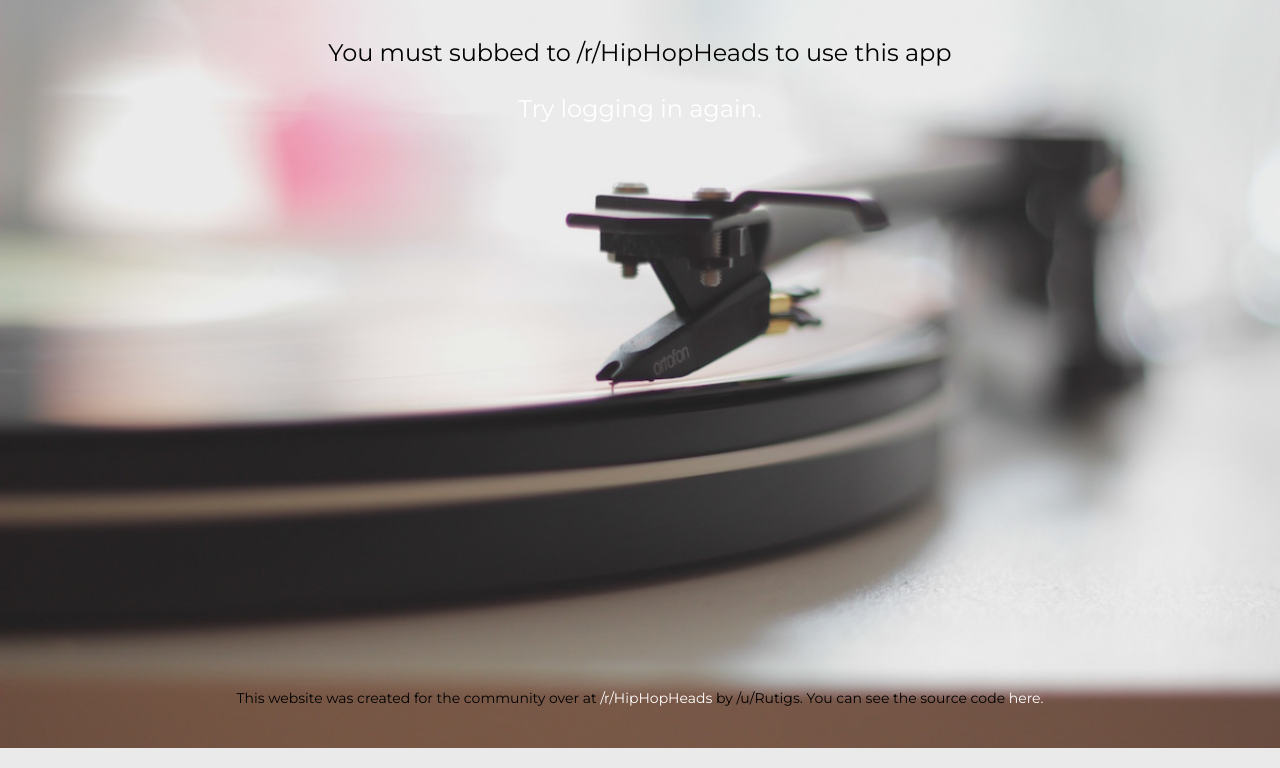
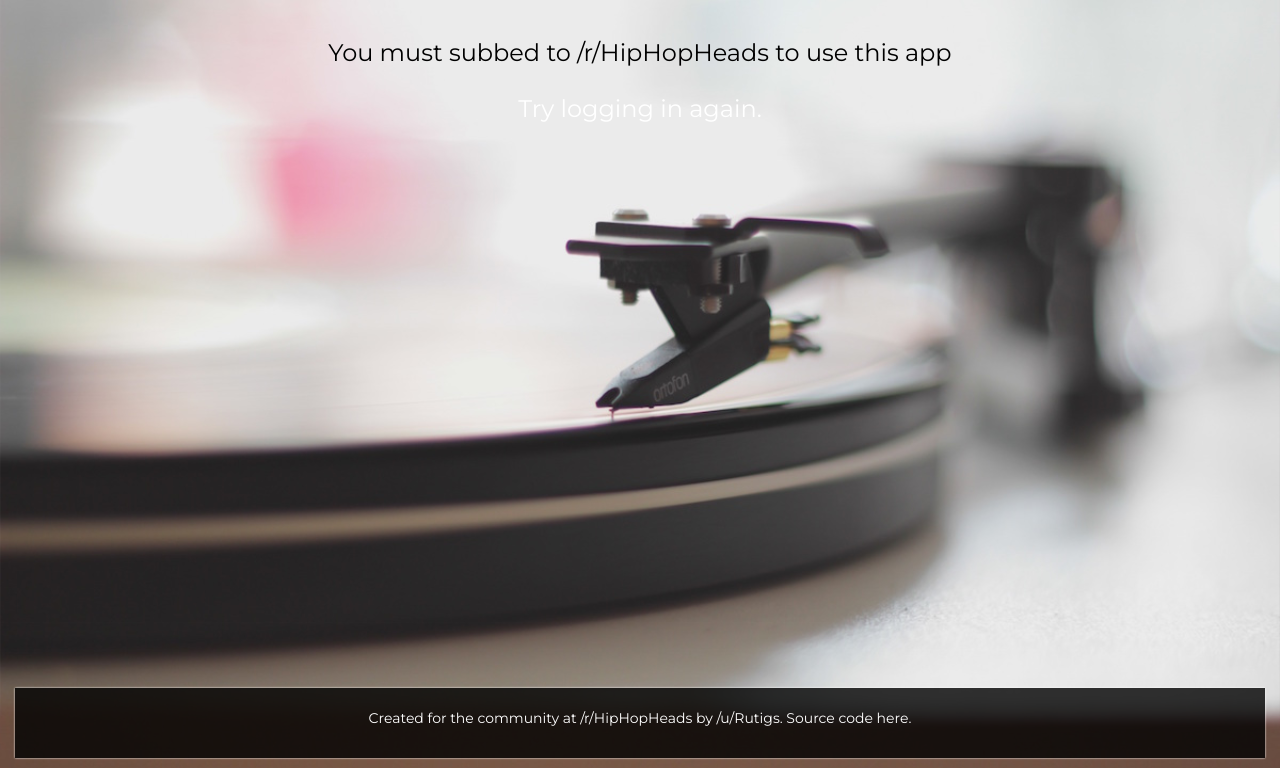
Before and after one commit to rutigs/hhhpolls, a Django app: page /notsubbed/ in a window 1280 px wide. Shown: the part 52-820 px from the top of the page. Run offline with Django 3.2, Linux system fonts and the light colour scheme; some libraries are stand-ins or nearby versions.

Commit message:
css fixes

```diff
--- a/static/css/main.css
+++ b/static/css/main.css
@@ -14,6 +14,19 @@ body {
     width: 100%;
     height: 60px;
     text-align: center;
+}
+.footer-p {
+    display: inline-block;
+    vertical-align: middle;
+    line-height: 60px;
+    height: 100%;
+}
+.footer-div {
+    background:rgba(0,0,0,0.8);
+	box-shadow: 0px 0px 2px white;
+	-webkit-box-shadow: 0px 0px 2px white;
+	-o-box-shadow: 0px 0px 2px white;
+    color: white;
 }
 #loginform {
     text-align: center;
@@ -50,7 +64,7 @@ iframe, img {
     margin-left: auto;
     margin-right: auto;
 }
-h2, h3, h4 {
+h1, h2, h3, h4 {
     text-align: center;
 }
 .col-centered {
--- a/templates/base.html
+++ b/templates/base.html
@@ -53,8 +53,8 @@
 
 <footer class="footer">
     <div class="container-fluid">
-        <div class="col-xs-12 col-sm-12 col-md-12 col-lg-12 col-centered">
-            <p>This website was created for the community over at <a href="www.reddit.com/r/HipHopHeads">/r/HipHopHeads</a> by /u/Rutigs. You can see the source code <a href="https://github.com/rutigs/hhhpolls">here.</a><p>
+        <div class="col-xs-12 col-sm-12 col-md-12 col-lg-12 col-centered footer-div">
+            <p class="footer-p">Created for the community at <a href="www.reddit.com/r/HipHopHeads">/r/HipHopHeads</a> by /u/Rutigs. Source code <a href="https://github.com/rutigs/hhhpolls">here.</a><p>
         </div>
     </div>
 </footer>
--- a/templates/index.html
+++ b/templates/index.html
@@ -4,8 +4,8 @@
 
 {% block body_block %}
 
-<div class="row center-block">
-    <div class="col-xs-12 col-sm-6 col-md-6 col-lg-6">
+<div class="row center-block landing">
+    <div class="col-xs-12 col-sm-6 col-md-6 col-lg-6 poll_list">
         <h3>Current Polls</h3>
         {% if open_polls %}
             <ul>
@@ -21,7 +21,7 @@
         {% endif %}
     </div>
 
-    <div class="col-xs-12 col-sm-6 col-md-6 col-lg-6">
+    <div class="col-xs-12 col-sm-6 col-md-6 col-lg-6 poll_list">
         <h3>Past Poll Results</h3>
 
         {% if closed_polls %}
```
Also changed, not shown: other parts of static/css/main.css (+44 -4 lines), templates/poll.html (+8 -2 lines), templates/results.html (+9 -14 lines).
